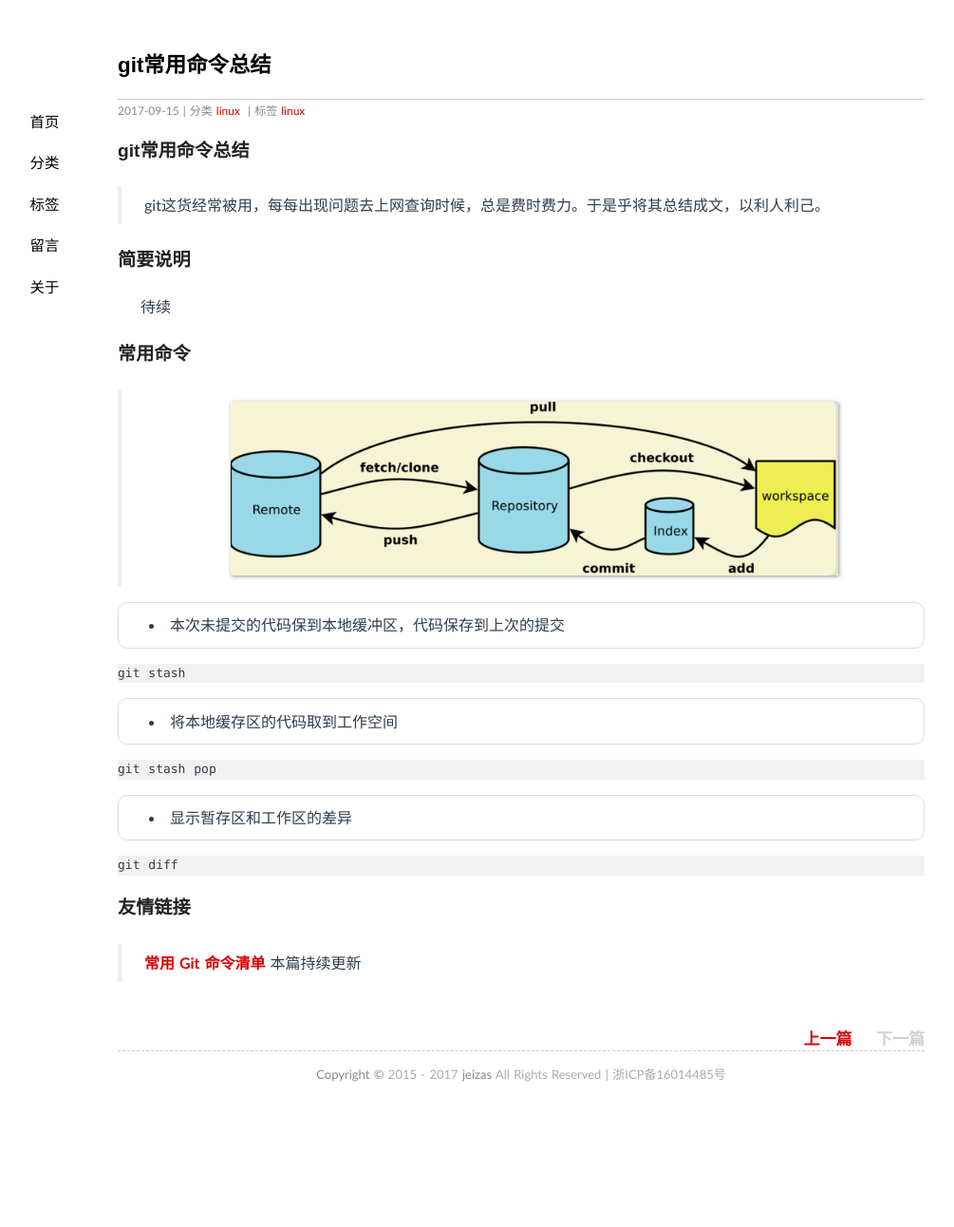
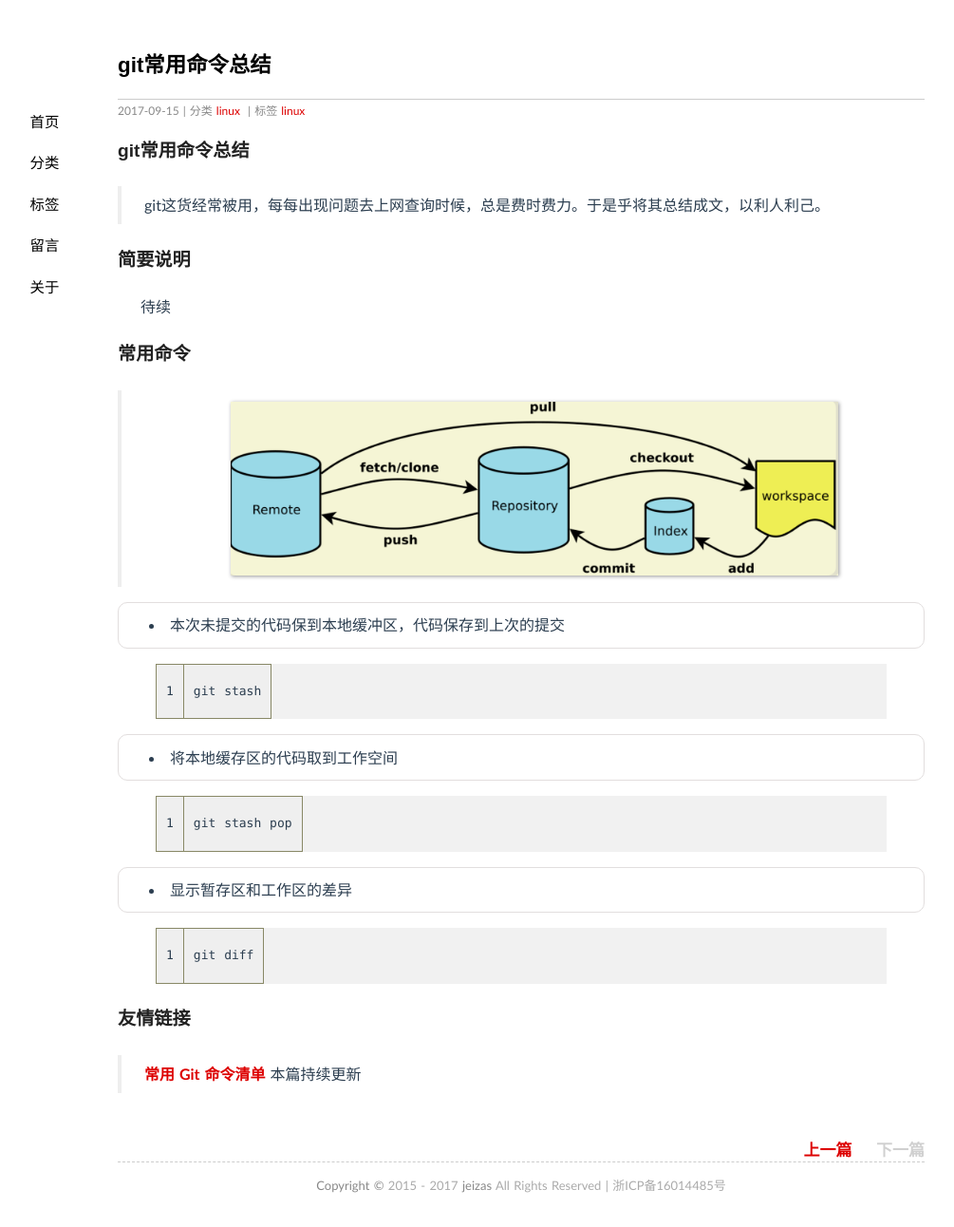
Before and after one commit to jeizas/jeizas.github.io, a Jekyll site: the page built from _posts/2017-09-15-git_command.md, in a window 1280 px wide. Shown: the whole page at 95% size, without its empty margins (91-1096 px from the left). Built offline with Jekyll 4.4.1, drawn with Linux system fonts in a browser that asks for light colours; comment, search, counter and statistics services are not loaded; before the commit the page ends 1175 px from its top, so only the background shows below that.

Commit message:
modified:   _posts/2017-09-15-git_command.md

````diff
--- a/_posts/2017-09-15-git_command.md
+++ b/_posts/2017-09-15-git_command.md
@@ -21,21 +21,21 @@ tags: linux
 
 * 本次未提交的代码保到本地缓冲区，代码保存到上次的提交
 
-```
+{% highlight shell linenos %}
 git stash
-```
+{% endhighlight shell %}
 
 * 将本地缓存区的代码取到工作空间
 
-```
+{% highlight shell linenos %}
 git stash pop
-```
+{% endhighlight shell %}
 
 * 显示暂存区和工作区的差异
 
-```
+{% highlight shell linenos %}
 git diff
-```
+{% endhighlight shell %}
 
 
 ### 友情链接
````
